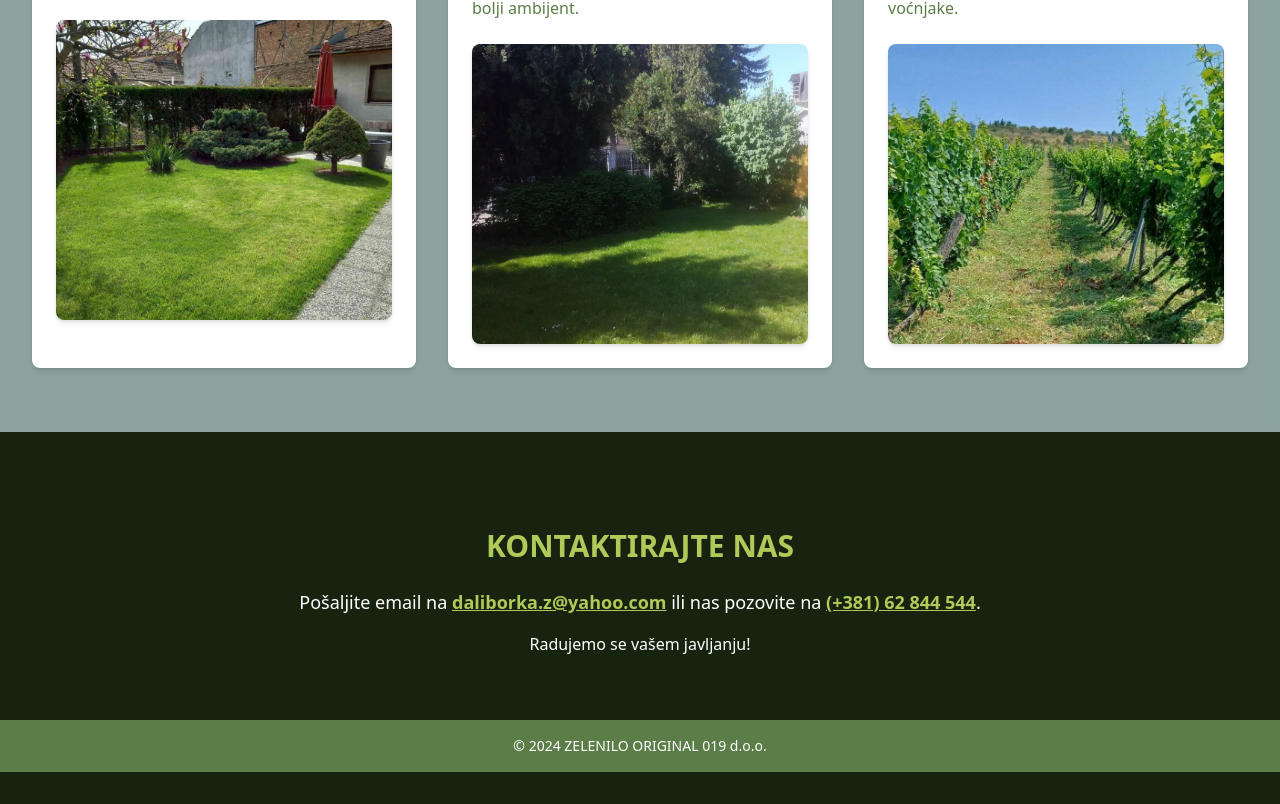
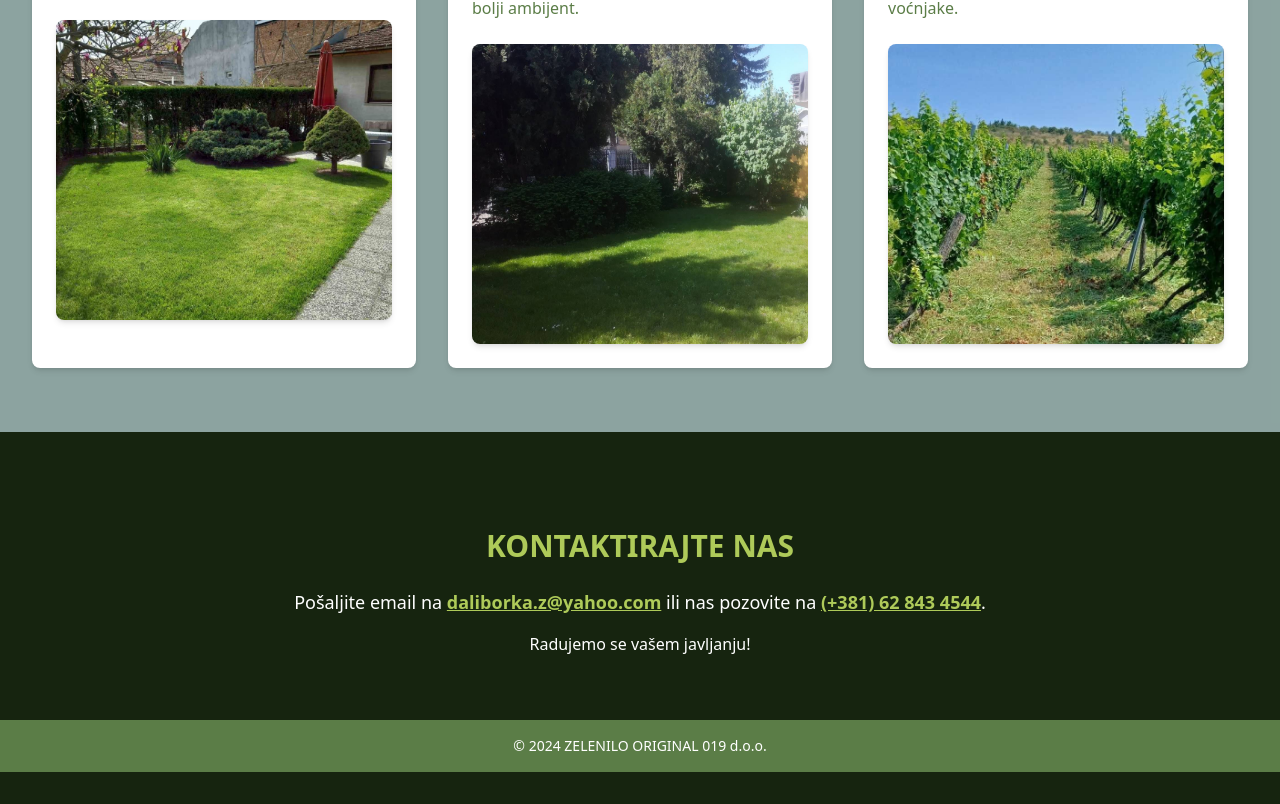
Before and after one commit to MatejMihailovic/zelenilo-019-front, a React (Vite) app: page / in a window 1280 px wide. Shown: the part 340-1144 px from the top of the page. Built offline with nearby package versions, Linux system fonts and the light colour scheme.

Commit message:
Correct phone number

```diff
--- a/src/components/Contact.jsx
+++ b/src/components/Contact.jsx
@@ -14,7 +14,7 @@ export default function ContactPage({language}) {
           </p>
           <p className="text-lg mb-2">
             <strong>{currentContent.phoneTitle}</strong>{" "}
-            <a href="tel:+38162844544" className="text-[#AECA59] hover:underline">
+            <a href="tel:+381628434544" className="text-[#AECA59] hover:underline">
               {currentContent.phoneText}
             </a>
           </p>
--- a/src/components/Footer.jsx
+++ b/src/components/Footer.jsx
@@ -23,10 +23,10 @@ export default function Footer({ language }) {
           </a>{" "}
           {currentContent.call}{" "}
           <a
-            href="tel:+38162844544"
+            href="tel:+381628434544"
             className="underline text-[#AECA59] font-bold"
           >
-            (+381) 62 844 544
+            (+381) 62 843 4544
           </a>
           .
         </p>
--- a/src/utils/content_lan.js
+++ b/src/utils/content_lan.js
@@ -35,7 +35,7 @@ const content = {
       adressTitle: "Adress:",
       adressText: "Street JNA 10, Negotin, Serbia",
       phoneTitle: "Phone:",
-      phoneText: "(+381) 62 844 544",
+      phoneText: "(+381) 62 843 4544",
       taxIdTitle: "Tax ID:",
       registerTitle: "Company Number:",
       workHoursTitle: "Working Hours:",
@@ -74,7 +74,7 @@ const content = {
       adressTitle: "Adresa:",
       adressText: "Ulica JNA 10, Negotin, Srbija",
       phoneTitle: "Telefon:",
-      phoneText: "(+381) 62 844 544",
+      phoneText: "(+381) 62 843 4544",
       taxIdTitle: "PIB:",
       registerTitle: "Registarski broj:",
       workHoursTitle: "Radno Vreme:",
```
